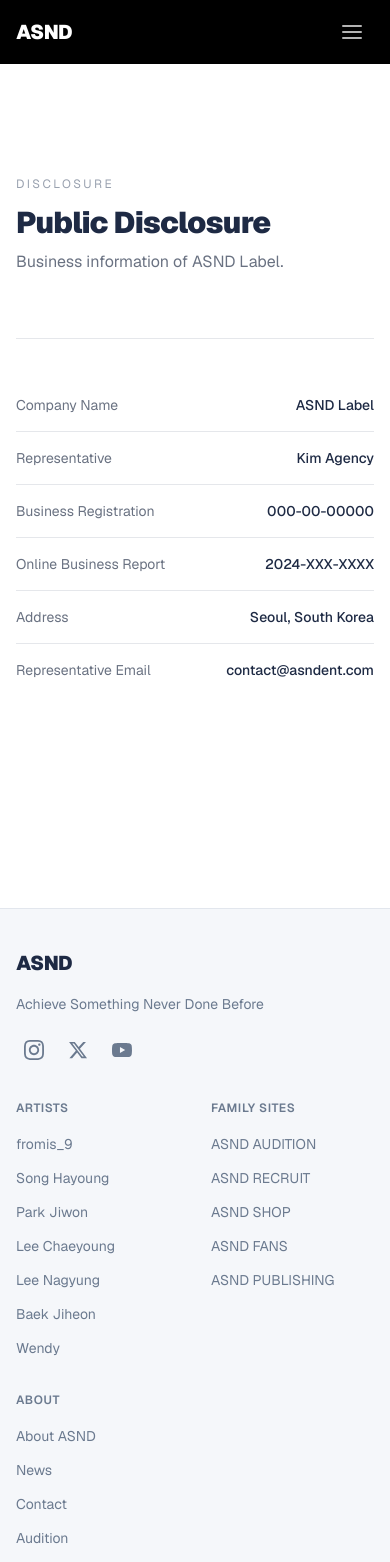
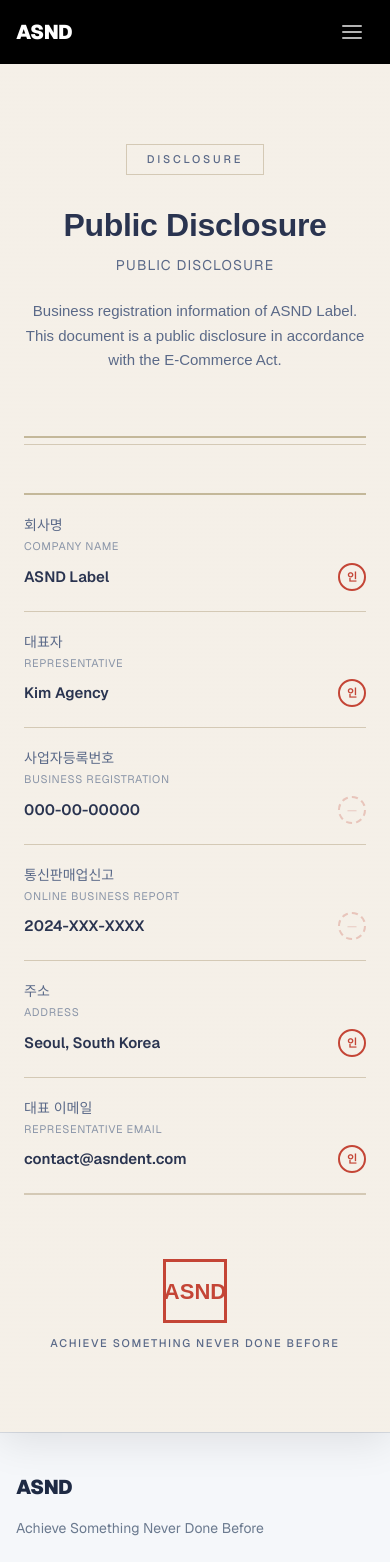
Before and after one commit to longneng3939/ASND, a Next.js app: page /contact in a window 390 px wide. Shown: the top 1562 px of the page. Built offline with nearby package versions, Linux system fonts and the light colour scheme.

Commit message:
New feature of the public disclosure

```diff
--- a/src/app/contact/page.tsx
+++ b/src/app/contact/page.tsx
@@ -2,66 +2,237 @@
 
 import { useI18n } from "@/i18n";
 
+type EntryStatus = "verified" | "pending";
+
+interface DisclosureEntry {
+  labelKo: string;
+  labelEn: string;
+  value: string;
+  status: EntryStatus;
+}
+
+function SealIndicator({ status }: { status: EntryStatus }) {
+  if (status === "verified") {
+    return (
+      <span className="seal-verified" aria-hidden="true">
+        인
+      </span>
+    );
+  }
+  return (
+    <span className="seal-pending" aria-hidden="true">
+      —
+    </span>
+  );
+}
+
+function LedgerEntry({
+  entry,
+  index,
+  lang,
+}: {
+  entry: DisclosureEntry;
+  index: number;
+  lang: "ko" | "en" | string;
+}) {
+  const statusLabel =
+    entry.status === "verified"
+      ? lang === "ko"
+        ? "확인됨"
+        : "Verified"
+      : lang === "ko"
+        ? "승인 대기 중"
+        : "Pending verification";
+
+  return (
+    <div
+      className="ledger-entry animate-cinematic-reveal"
+      style={{ animationDelay: `${index * 100}ms` }}
+      role="group"
+      aria-label={`${entry.labelKo} — ${statusLabel}`}
+    >
+      <div className="entry-left">
+        <dt className="entry-label-ko">{entry.labelKo}</dt>
+        <dt className="entry-label-en">{entry.labelEn}</dt>
+      </div>
+      <div className="entry-right">
+        <dd className="entry-value">{entry.value}</dd>
+        <SealIndicator status={entry.status} />
+      </div>
+    </div>
+  );
+}
+
 export default function ContactPage() {
   const { lang } = useI18n();
 
-  const disclosures = [
+  const disclosures: DisclosureEntry[] = [
     {
-      label: lang === "ko" ? "회사명" : "Company Name",
+      labelKo: "회사명",
+      labelEn: "Company Name",
       value: "ASND Label",
+      status: "verified",
     },
     {
-      label: lang === "ko" ? "대표자" : "Representative",
+      labelKo: "대표자",
+      labelEn: "Representative",
       value: lang === "ko" ? "김에이전시" : "Kim Agency",
+      status: "verified",
     },
     {
-      label: lang === "ko" ? "사업자등록번호" : "Business Registration",
+      labelKo: "사업자등록번호",
+      labelEn: "Business Registration",
       value: "000-00-00000",
+      status: "pending",
     },
     {
-      label: lang === "ko" ? "통신판매업신고" : "Online Business Report",
+      labelKo: "통신판매업신고",
+      labelEn: "Online Business Report",
       value: "2024-XXX-XXXX",
+      status: "pending",
     },
     {
-      label: lang === "ko" ? "주소" : "Address",
+      labelKo: "주소",
+      labelEn: "Address",
       value: lang === "ko" ? "서울특별시 강남구" : "Seoul, South Korea",
+      status: "verified",
     },
     {
-      label: lang === "ko" ? "대표 이메일" : "Representative Email",
+      labelKo: "대표 이메일",
+      labelEn: "Representative Email",
       value: "contact@asndent.com",
+      status: "verified",
     },
   ];
 
   return (
-    <div className="min-h-screen">
-      <section className="pt-28 pb-16 px-4">
-        <div className="mx-auto max-w-3xl">
-          <p className="text-xs uppercase tracking-[0.2em] text-gray-400 mb-4">
-            {lang === "ko" ? "공시" : "Disclosure"}
-          </p>
-          <h1 className="text-3xl sm:text-6xl font-black tracking-tight leading-none mb-3">
-            {lang === "ko" ? "공시 정보" : "Public Disclosure"}
-          </h1>
-          <p className="text-gray-500 text-base">
-            {lang === "ko" ? "ASND 레이블의 사업자 정보입니다." : "Business information of ASND Label."}
-          </p>
-        </div>
-      </section>
+    <div className="min-h-screen bg-(--paper-dark)">
+      {/* Page wrapper with paper shadow */}
+      <div className="hanji-surface mx-auto max-w-3xl min-h-screen shadow-[0_8px_40px_rgba(0,0,0,0.10),0_0_0_1px_rgba(0,0,0,0.04)]">
+        <div className="px-6 md:px-12 py-20 md:py-24">
+          {/* Header */}
+          <header className="text-center mb-16">
+            <span className="inline-block text-[11px] font-medium tracking-[0.25em] uppercase text-(--ink-light) border border-(--rule) px-5 py-1.5 mb-8">
+              {lang === "ko" ? "공시" : "Disclosure"}
+            </span>
+            <h1
+              className="text-[32px] md:text-[52px] font-bold leading-[1.15] tracking-[-0.01em] text-(--ink)"
+              style={{ fontFamily: "var(--font-serif-kr), serif" }}
+            >
+              {lang === "ko" ? "사업자 정보 공시" : "Public Disclosure"}
+            </h1>
+            <p className="mt-3 text-sm md:text-lg font-normal tracking-[0.08em] uppercase text-(--ink-light)">
+              {lang === "ko" ? "사업자 정보 공시" : "Public Disclosure"}
+            </p>
+            <p
+              className="mt-6 text-[15px] text-(--ink-light) leading-relaxed"
+              style={{ fontFamily: "var(--font-serif-kr), serif" }}
+            >
+              {lang === "ko"
+                ? "ASND 레이블의 사업자 등록 정보입니다.\n본 문서는 전자상거래법에 의거한 사업자 정보 공시입니다."
+                : "Business registration information of ASND Label.\nThis document is a public disclosure in accordance with the E-Commerce Act."}
+            </p>
+          </header>
 
-      <section className="px-4 pb-24">
-        <div className="mx-auto max-w-3xl">
-          <div className="border-t border-gray-200 pt-10">
-            <dl className="divide-y divide-gray-200">
-              {disclosures.map((item) => (
-                <div key={item.label} className="flex items-center justify-between py-4">
-                  <dt className="text-sm text-gray-500">{item.label}</dt>
-                  <dd className="text-sm font-medium text-right">{item.value}</dd>
-                </div>
-              ))}
-            </dl>
+          {/* Top ornamental rule */}
+          <div className="mb-12">
+            <div className="h-0.5 bg-(--rule-thick)" />
+            <div className="h-px bg-(--rule) mt-1.5" />
+          </div>
+
+          {/* Ledger entries */}
+          <dl>
+            {disclosures.map((entry, index) => (
+              <LedgerEntry
+                key={entry.labelEn}
+                entry={entry}
+                index={index}
+                lang={lang}
+              />
+            ))}
+          </dl>
+
+          {/* Bottom rule */}
+          <div className="mt-0">
+            <div className="h-px bg-(--rule)" />
+          </div>
+
+          {/* Final seal */}
+          <div className="mt-16 text-center">
+            <div
+              className="seal-final animate-stamp-in mx-auto"
+              style={{ animationDelay: `${disclosures.length * 100 + 200}ms` }}
+              aria-hidden="true"
+            >
+              ASND
+            </div>
+            <p className="mt-3 text-[11px] font-medium tracking-[0.15em] uppercase text-(--ink-light)">
+              {lang === "ko"
+                ? "Achieve Something Never Done Before"
+                : "Achieve Something Never Done Before"}
+            </p>
           </div>
         </div>
-      </section>
+      </div>
+
+      {/* Inline ledger styles (Tailwind can't do everything) */}
+      <style jsx>{`
+        .ledger-entry {
+          display: flex;
+          align-items: center;
+          justify-content: space-between;
+          padding: 24px 0;
+          border-bottom: 1px solid var(--rule);
+        }
+        .ledger-entry:first-child {
+          border-top: 2px solid var(--rule-thick);
+        }
+        .entry-left {
+          flex: 1;
+        }
+        .entry-label-ko {
+          font-family: var(--font-serif-kr), serif;
+          font-size: 14px;
+          font-weight: 400;
+          color: var(--ink-light);
+          margin-bottom: 2px;
+        }
+        .entry-label-en {
+          font-size: 11px;
+          font-weight: 400;
+          color: #8a95a8;
+          text-transform: uppercase;
+          letter-spacing: 0.06em;
+        }
+        .entry-right {
+          text-align: right;
+          display: flex;
+          align-items: center;
+          gap: 16px;
+        }
+        .entry-value {
+          font-size: 17px;
+          font-weight: 600;
+          color: var(--ink);
+          text-align: right;
+        }
+        @media (max-width: 767px) {
+          .ledger-entry {
+            flex-direction: column;
+            align-items: flex-start;
+            gap: 8px;
+            padding: 20px 0;
+          }
+          .entry-right {
+            width: 100%;
+            flex-direction: row;
+            justify-content: space-between;
+          }
+          .entry-value {
+            font-size: 15px;
+          }
+        }
+      `}</style>
     </div>
   );
 }
--- a/src/app/globals.css
+++ b/src/app/globals.css
@@ -2,17 +2,27 @@
 
 :root {
     --background: #ffffff;
-  --foreground: #1E2A44;
-  --brand: #1E2A44;
-  --brand-light: #2A3F5C;
-  --brand-dark: #0D1B2A;
-  --accent: #F7C8D8;
-  --accent-soft: #FDE8F0;
-  --secondary: #A9D8FF;
-  --muted: #6B7A8F;
-  --surface: #F5F7FA;
-  --surface-hover: #EEF0F4;
-  --border: #E2E6ED;
+    --foreground: #1e2a44;
+    --brand: #1e2a44;
+    --brand-light: #2a3f5c;
+    --brand-dark: #0d1b2a;
+    --accent: #f7c8d8;
+    --accent-soft: #fde8f0;
+    --secondary: #a9d8ff;
+    --muted: #6b7a8f;
+    --surface: #f5f7fa;
+    --surface-hover: #eef0f4;
+    --border: #e2e6ed;
+
+    /* Heritage disclosure tokens */
+    --paper: #f5f0e8;
+    --paper-dark: #ebe3d5;
+    --ink: #2a3450;
+    --ink-light: #5a6988;
+    --seal: #c44536;
+    --seal-faded: rgba(196, 69, 54, 0.12);
+    --rule: #d4c9b5;
+    --rule-thick: #c4b89a;
 }
 
 @theme inline {
@@ -42,7 +52,11 @@
 
 @layer utilities {
     .gradient-brand {
-    background: linear-gradient(135deg, var(--accent) 0%, var(--secondary) 100%);
+        background: linear-gradient(
+            135deg,
+            var(--accent) 0%,
+            var(--secondary) 100%
+        );
     }
     .glass {
         background: rgba(255, 255, 255, 0);
@@ -75,8 +89,12 @@
 }
 
 @keyframes fadeIn {
-  from { opacity: 0; }
-  to { opacity: 1; }
+    from {
+        opacity: 0;
+    }
+    to {
+        opacity: 1;
+    }
 }
 
 @keyframes slideUp {
@@ -133,12 +151,7 @@
 }
 
 .animate-shimmer {
-  background: linear-gradient(
-    90deg,
-    #f5f5f5 25%,
-    #eeeeee 50%,
-    #f5f5f5 75%
-  );
+    background: linear-gradient(90deg, #f5f5f5 25%, #eeeeee 50%, #f5f5f5 75%);
     background-size: 200% 100%;
     animation: shimmer 1.5s infinite;
 }
@@ -162,11 +175,143 @@
 /* High contrast mode support */
 @media (prefers-contrast: high) {
     :root {
-    --border: #1E2A44;
-    --muted: #1E2A44;
+        --border: #1e2a44;
+        --muted: #1e2a44;
     }
 
     .card {
         border: 2px solid var(--border);
     }
 }
+
+/* ===== Heritage Disclosure Utilities ===== */
+
+@keyframes cinematicReveal {
+    from {
+        opacity: 0;
+        transform: translateY(24px);
+    }
+    to {
+        opacity: 1;
+        transform: translateY(0);
+    }
+}
+
+@keyframes stampIn {
+    from {
+        opacity: 0;
+        transform: scale(0.85);
+    }
+    to {
+        opacity: 1;
+        transform: scale(1);
+    }
+}
+
+.animate-cinematic-reveal {
+    animation: cinematicReveal 0.8s ease-out forwards;
+    opacity: 0;
+}
+
+.animate-stamp-in {
+    animation: stampIn 0.6s ease-out forwards;
+    opacity: 0;
+}
+
+/* Hanji paper surface with subtle grain */
+.hanji-surface {
+    background-color: var(--paper);
+    position: relative;
+}
+
+.hanji-surface::before {
+    content: "";
+    position: absolute;
+    inset: 0;
+    opacity: 0.03;
+    background-image: repeating-linear-gradient(
+        0deg,
+        transparent,
+        transparent 2px,
+        rgba(139, 119, 90, 0.1) 2px,
+        rgba(139, 119, 90, 0.1) 4px
+    );
+    pointer-events: none;
+    z-index: 1;
+}
+
+.hanji-surface > * {
+    position: relative;
+    z-index: 2;
+}
+
+/* Seal indicators */
+.seal-verified {
+    width: 36px;
+    height: 36px;
+    border: 2.5px solid var(--seal);
+    border-radius: 50%;
+    display: flex;
+    align-items: center;
+    justify-content: center;
+    flex-shrink: 0;
+    font-family: var(--font-serif-kr), serif;
+    font-size: 14px;
+    font-weight: 700;
+    color: var(--seal);
+}
+
+.seal-pending {
+    width: 36px;
+    height: 36px;
+    border: 2px dashed rgba(196, 69, 54, 0.25);
+    border-radius: 50%;
+    display: flex;
+    align-items: center;
+    justify-content: center;
+    flex-shrink: 0;
+    font-size: 14px;
+    color: rgba(196, 69, 54, 0.25);
+}
+
+.seal-final {
+    width: 80px;
+    height: 80px;
+    border: 3px solid var(--seal);
+    display: inline-flex;
+    align-items: center;
+    justify-content: center;
+    font-family: var(--font-serif-kr), serif;
+    font-size: 28px;
+    font-weight: 900;
+    color: var(--seal);
+}
+
+@media (max-width: 767px) {
+    .seal-verified,
+    .seal-pending {
+        width: 28px;
+        height: 28px;
+    }
+    .seal-verified {
+        font-size: 11px;
+    }
+    .seal-pending {
+        font-size: 11px;
+    }
+    .seal-final {
+        width: 64px;
+        height: 64px;
+        font-size: 22px;
+    }
+}
+
+/* Reduced motion: disable heritage animations */
+@media (prefers-reduced-motion: reduce) {
+    .animate-cinematic-reveal,
+    .animate-stamp-in {
+        animation: none;
+        opacity: 1;
+        transform: none;
+    }
+}
```
Also changed, not shown: _bmad/bmm/config.yaml (added, +10 -0 lines), src/app/layout.tsx (+9 -2 lines), 1 other file (tests, documents, lock files or other folders). Lines whose indentation alone changed are shown as unchanged.
